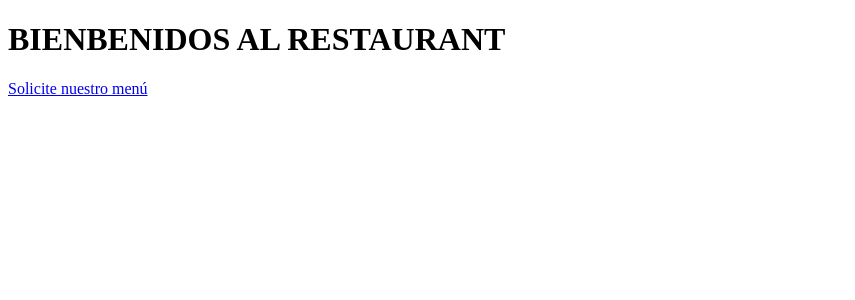
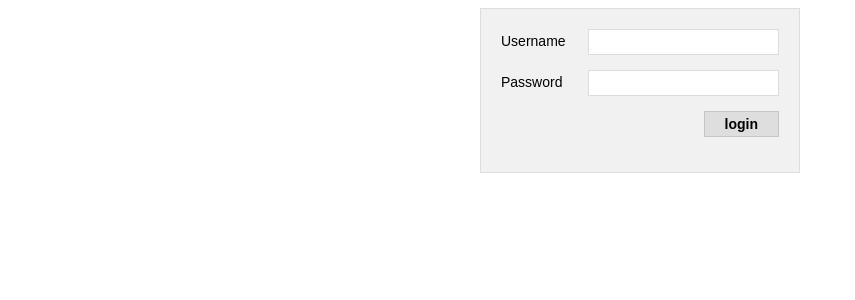
Before and after one commit to Terly10/Proyecto, a PHP site: page / in a window 1280 px wide. Shown: the top 300 px of the page, without its empty margins (0-855 px from the left). Run offline with PHP 8.4, Linux system fonts and the light colour scheme.

Commit message:
beltranmvclogin

```diff
--- /dev/null
+++ b/conexion.php
@@ -0,0 +1,13 @@
+<?php
+/*
+ * To change this license header, choose License Headers in Project Properties.
+ * To change this template file, choose Tools | Templates
+ * and open the template in the editor.
+ */
+define('DB_SERVER','LOCALHOST');
+define('DB_NAME','restaurante');
+define('DB_USER','root');
+define('DB_PASS','');
+$con = mysql_connect(DB_SERVER, DB_USER, DB_PASS);
+mysql_select_db(DB_NAME,$con);
+?>
--- a/index.php
+++ b/index.php
@@ -1,13 +1,117 @@
 <!DOCTYPE html>
-<html lang="es">
-<head>
-    <meta charset="UTF-8" />
-    <title>Modelo-vista-controlador</title>
-</head>
-<body>
-    <h1>BIENBENIDOS AL RESTAURANT</h1>
-    <section>
-        <a href="controlador/control.php">Solicite nuestro menú</a>
-    </section>
-</body>
+<!--
+To change this license header, choose License Headers in Project Properties.
+To change this template file, choose Tools | Templates
+and open the template in the editor.
+-->
+<html>
+    <head>
+        <meta charset="UTF-8">
+        <title></title>
+    </head>
+    <body>
+        <?php
+        session_start();
+        include 'conexion.php';
+
+        function verificar_login($user,$password,&$result) {
+        $sql = "SELECT * FROM user WHERE usuario = '$user' and password = '$password'";
+        $rec = mysql_query($sql);
+        $count = 0;
+
+    while($row = mysql_fetch_object($rec))
+    {
+        $count++;
+        $result = $row;
+    }
+
+    if($count == 1)
+    {
+        return 1;
+    }
+
+
+
+
+
+    else
+    {
+        return 0;
+    }
+}
+
+if(!isset($_SESSION['userid']))
+{
+    if(isset($_POST['login']))
+    {
+        if(verificar_login($_POST['user'],$_POST['password'],$result) == 1)
+        {
+            $_SESSION['userid'] = $result->idcodigo;
+            header("location:entrar.php");
+        }
+        else
+        {
+            echo '<div class="error">Su usuario es incorrecto, intente nuevamente.</div>';
+        }
+    }
+?>
+
+<style type="text/css">
+*{
+	font-size: 14px;
+}
+form.login {
+    background: none repeat scroll 0 0 #F1F1F1;
+    border: 1px solid #DDDDDD;
+    font-family: sans-serif;
+    margin: 0 auto;
+    padding: 20px;
+    width: 278px;
+}
+form.login div {
+    margin-bottom: 15px;
+    overflow: hidden;
+}
+form.login div label {
+    display: block;
+    float: left;
+    line-height: 25px;
+}
+form.login div input[type="text"], form.login div input[type="password"] {
+    border: 1px solid #DCDCDC;
+    float: right;
+    padding: 4px;
+}
+form.login div input[type="submit"] {
+    background: none repeat scroll 0 0 #DEDEDE;
+    border: 1px solid #C6C6C6;
+    float: right;
+    font-weight: bold;
+    padding: 4px 20px;
+}
+.error{
+    color: red;
+    font-weight: bold;
+    margin: 10px;
+    text-align: center;
+}
+</style>
+
+<form action="" method="post" class="login">
+	<div><label>Username</label><input name="user" type="text" ></div>
+	<div><label>Password</label><input name="password" type="password"></div>
+	<div><input name="login" type="submit" value="login"></div>
+</form>
+<?php
+} else {
+
+
+
+
+
+}
+?>
+
+
+    </body>
 </html>
```
Also changed, not shown: entrar.php (added, +13 -0 lines), logout.php (added, +14 -0 lines), vista/vista.php (+9 -0 lines).
